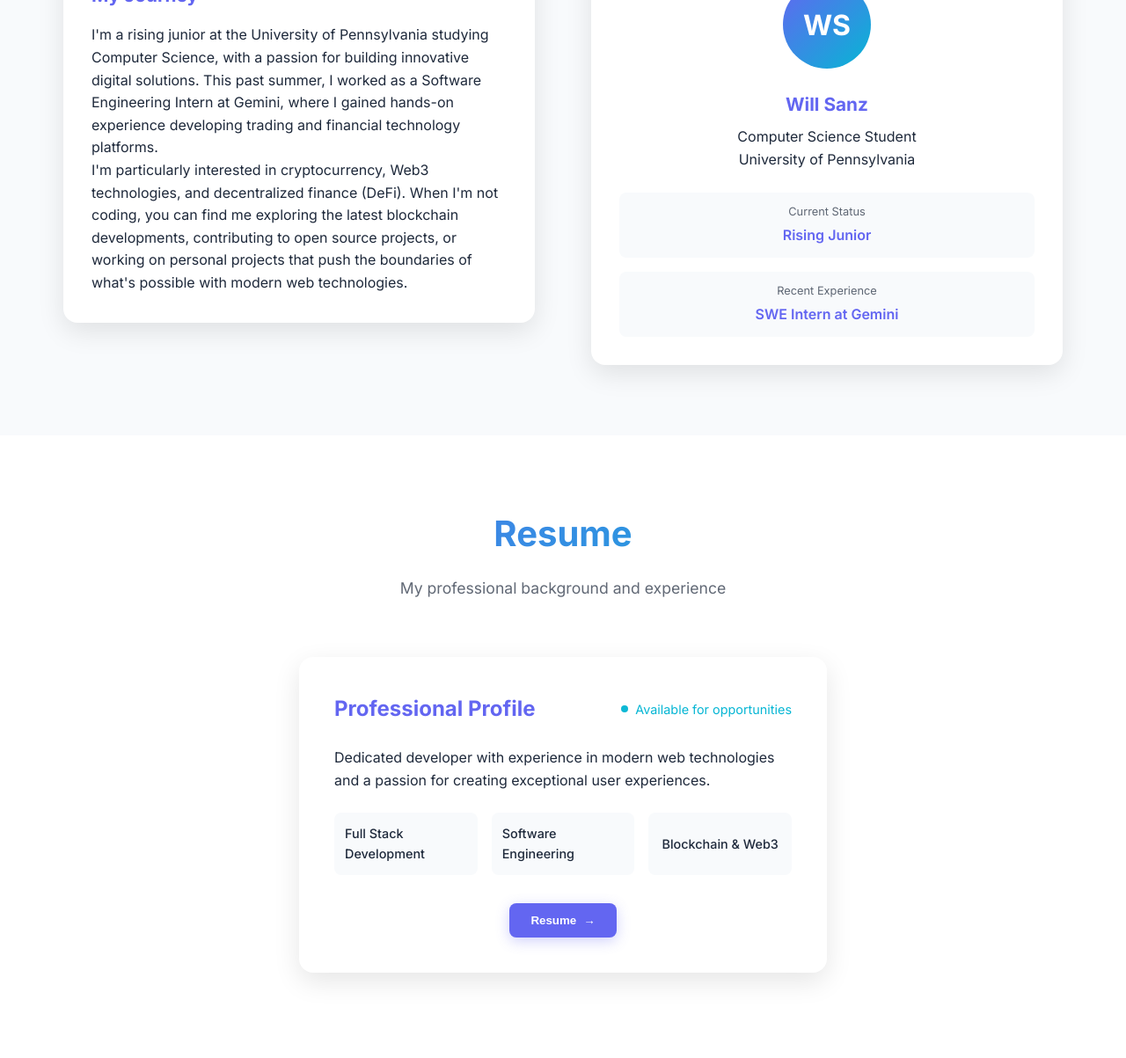
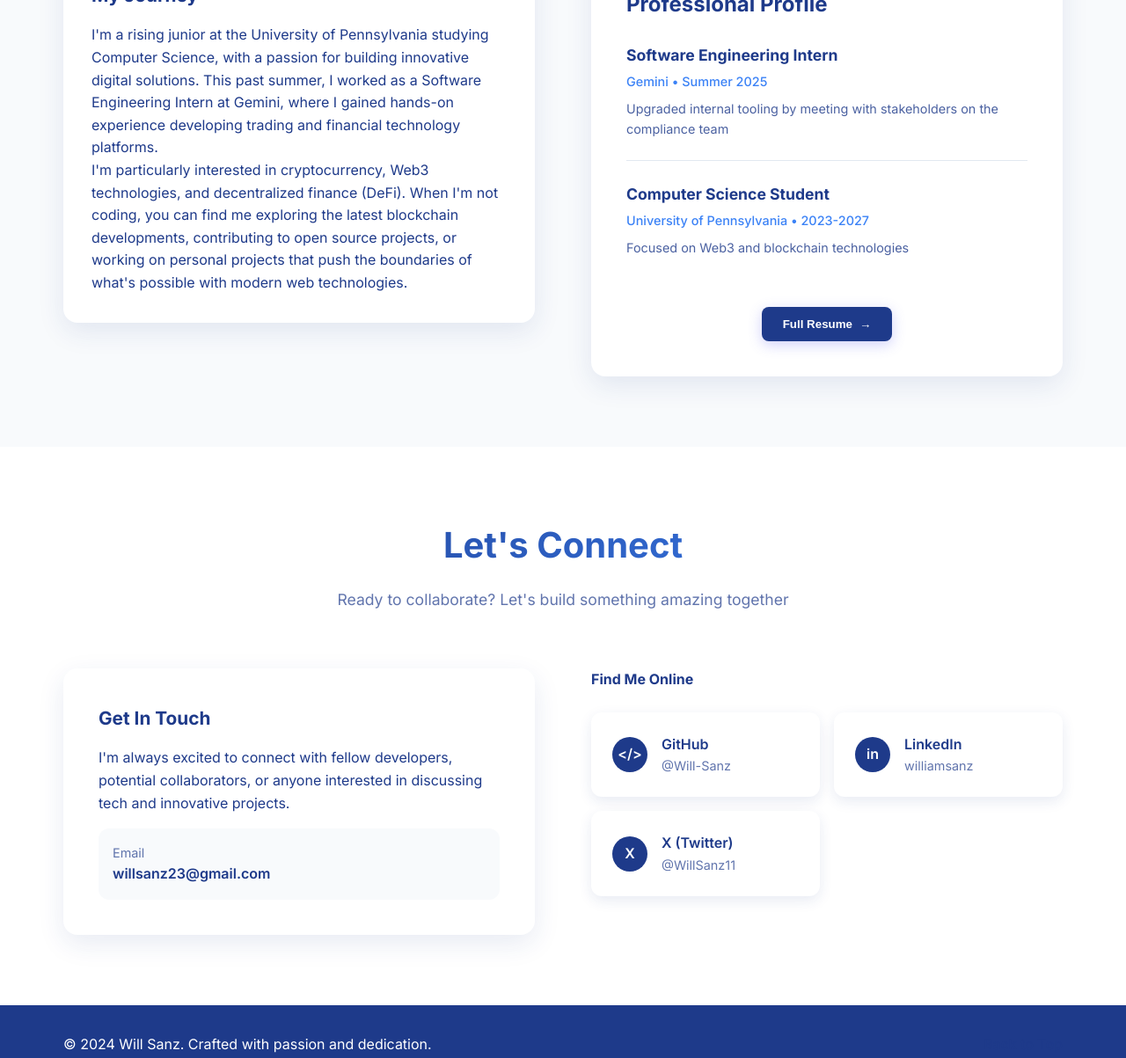
Before and after one commit to Will-Sanz/portfolio, a plain HTML site: page index.html in a window 1280 px wide. Shown: the part 1106-2309 px from the top of the page at 88% size. Drawn offline with Linux system fonts and the light colour scheme.

Commit message:
updates to UI and info

```diff
--- a/index.html
+++ b/index.html
@@ -27,7 +27,6 @@
             <ul class="nav-menu" id="nav-menu">
                 <li><a href="#home" class="nav-link">Home</a></li>
                 <li><a href="#about" class="nav-link">About</a></li>
-                <li><a href="#resume" class="nav-link">Resume</a></li>
                 <li><a href="#contact" class="nav-link">Contact</a></li>
             </ul>
             <div class="hamburger" id="hamburger">
@@ -145,68 +144,25 @@
                     </div>
                 </div>
                 <div class="about-visual">
-                    <div class="profile-card">
-                        <div class="profile-avatar">
-                            <div class="avatar-placeholder">WS</div>
-                        </div>
-                        <div class="profile-info">
-                            <h4>Will Sanz</h4>
-                            <p>Computer Science Student</p>
-                            <p>University of Pennsylvania</p>
-                            <div class="profile-details">
-                                <div class="detail-item">
-                                    <span class="detail-label">Current Status</span>
-                                    <span class="detail-value">Rising Junior</span>
-                                </div>
-                                <div class="detail-item">
-                                    <span class="detail-label">Recent Experience</span>
-                                    <span class="detail-value">SWE Intern at Gemini</span>
-                                </div>
-                            </div>
-                        </div>
-                    </div>
-                </div>
-            </div>
-        </div>
-    </section>
-
-    <!-- Resume Section -->
-    <section id="resume" class="resume section">
-        <div class="container">
-            <div class="section-header">
-                <h2 class="section-title">Resume</h2>
-                <div class="section-subtitle">My professional background and experience</div>
-            </div>
-            <div class="resume-content">
-                <div class="resume-preview">
                     <div class="resume-card">
                         <div class="resume-header">
                             <h3>Professional Profile</h3>
-                            <div class="resume-status">
-                                <span class="status-dot"></span>
-                                <span>Available for opportunities</span>
-                            </div>
                         </div>
                         <div class="resume-body">
-                            <p>
-                                Dedicated developer with experience in modern web technologies
-                                and a passion for creating exceptional user experiences.
-                            </p>
-                            <div class="resume-highlights">
-                                <div class="highlight-item">
-                                    <span>Full Stack Development</span>
-                                </div>
-                                <div class="highlight-item">
-                                    <span>Software Engineering</span>
-                                </div>
-                                <div class="highlight-item">
-                                    <span>Blockchain & Web3</span>
-                                </div>
+                            <div class="experience-item">
+                                <h4>Software Engineering Intern</h4>
+                                <span class="company">Gemini • Summer 2025</span>
+                                <p>Upgraded internal tooling by meeting with stakeholders on the compliance team</p>
+                            </div>
+                            <div class="experience-item">
+                                <h4>Computer Science Student</h4>
+                                <span class="company">University of Pennsylvania • 2023-2027</span>
+                                <p>Focused on Web3 and blockchain technologies</p>
                             </div>
                         </div>
                         <div class="resume-actions">
                             <button class="btn btn-primary" id="view-pdf-resume">
-                                <span>Resume</span>
+                                <span>Full Resume</span>
                                 <span class="btn-icon">→</span>
                             </button>
                         </div>
--- a/style.css
+++ b/style.css
@@ -1,20 +1,20 @@
 /* Modern Interactive Portfolio CSS */
 :root {
-  /* Colors */
-  --primary: #6366f1;
-  --primary-dark: #4f46e5;
-  --secondary: #06b6d4;
-  --accent: #f59e0b;
-  --text-light: #f1f5f9;
-  --text-dark: #1e293b;
+  /* Colors - White and Navy Theme */
+  --primary: #1e3a8a;
+  --primary-dark: #1e40af;
+  --secondary: #3b82f6;
+  --accent: #60a5fa;
+  --text-light: #ffffff;
+  --text-dark: #1e3a8a;
   --bg-light: #ffffff;
   --bg-light-secondary: #f8fafc;
-  --bg-dark: #0f172a;
-  --bg-dark-secondary: #1e293b;
+  --bg-dark: #1e3a8a;
+  --bg-dark-secondary: #1e40af;
   --border-light: #e2e8f0;
-  --border-dark: #334155;
-  --shadow-light: rgba(0, 0, 0, 0.1);
-  --shadow-dark: rgba(0, 0, 0, 0.3);
+  --border-dark: #3b82f6;
+  --shadow-light: rgba(30, 58, 138, 0.1);
+  --shadow-dark: rgba(30, 58, 138, 0.3);
 
   /* Spacing */
   --container-padding: 2rem;
@@ -684,6 +684,41 @@ body.dark-theme .resume-card {
   100% { opacity: 1; }
 }
 
+.experience-item {
+  margin-bottom: 1.5rem;
+  padding-bottom: 1.5rem;
+  border-bottom: 1px solid var(--border-light);
+}
+
+.experience-item:last-of-type {
+  border-bottom: none;
+  margin-bottom: 1rem;
+}
+
+body.dark-theme .experience-item {
+  border-bottom-color: var(--border-dark);
+}
+
+.experience-item h4 {
+  font-size: 1.1rem;
+  margin-bottom: 0.25rem;
+  color: var(--primary);
+}
+
+.experience-item .company {
+  font-size: 0.9rem;
+  color: var(--secondary);
+  font-weight: 500;
+  margin-bottom: 0.5rem;
+  display: block;
+}
+
+.experience-item p {
+  font-size: 0.9rem;
+  opacity: 0.8;
+  margin: 0;
+}
+
 .resume-highlights {
   display: grid;
   grid-template-columns: repeat(auto-fit, minmax(150px, 1fr));
```
Also changed, not shown: 1 other file.
